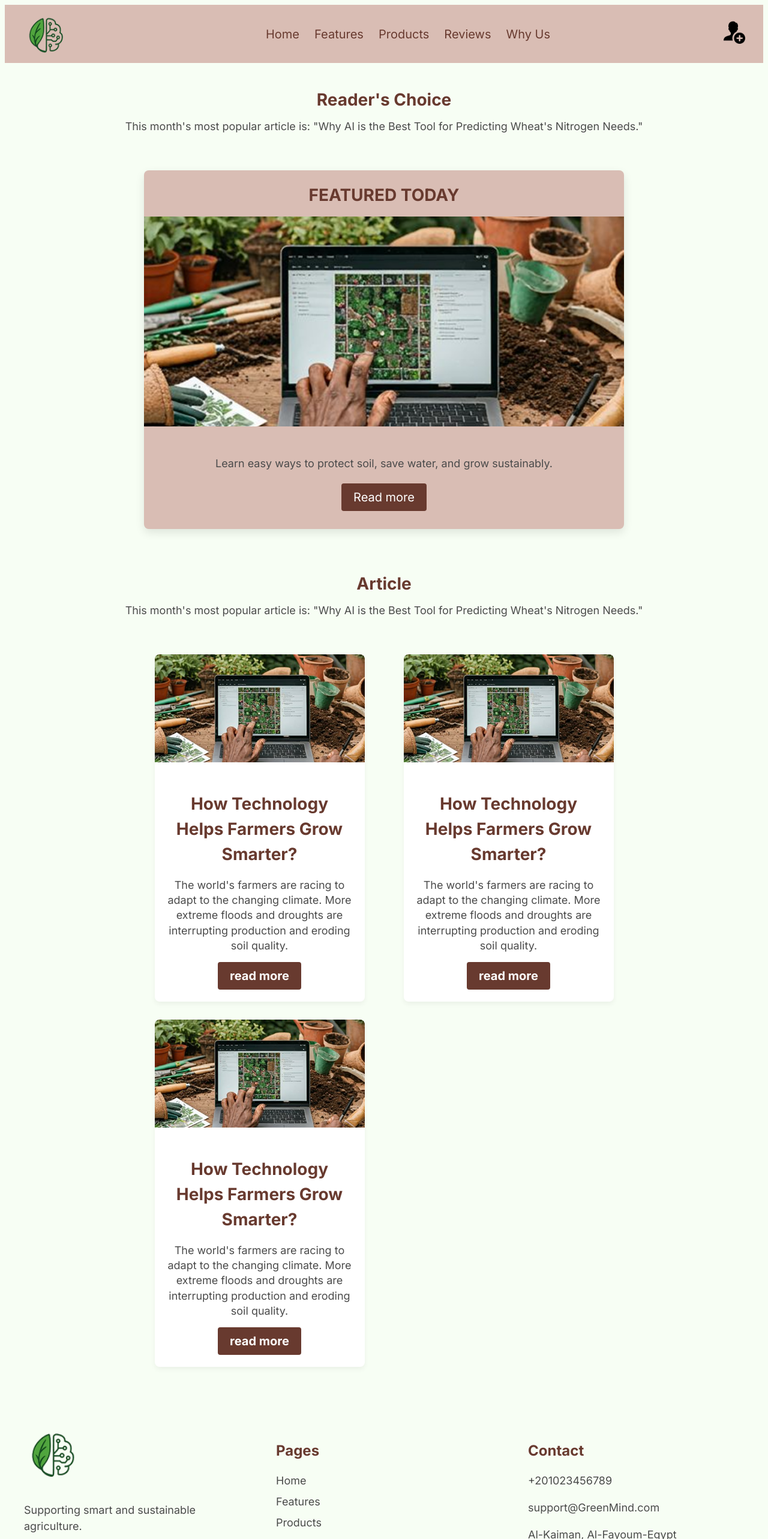
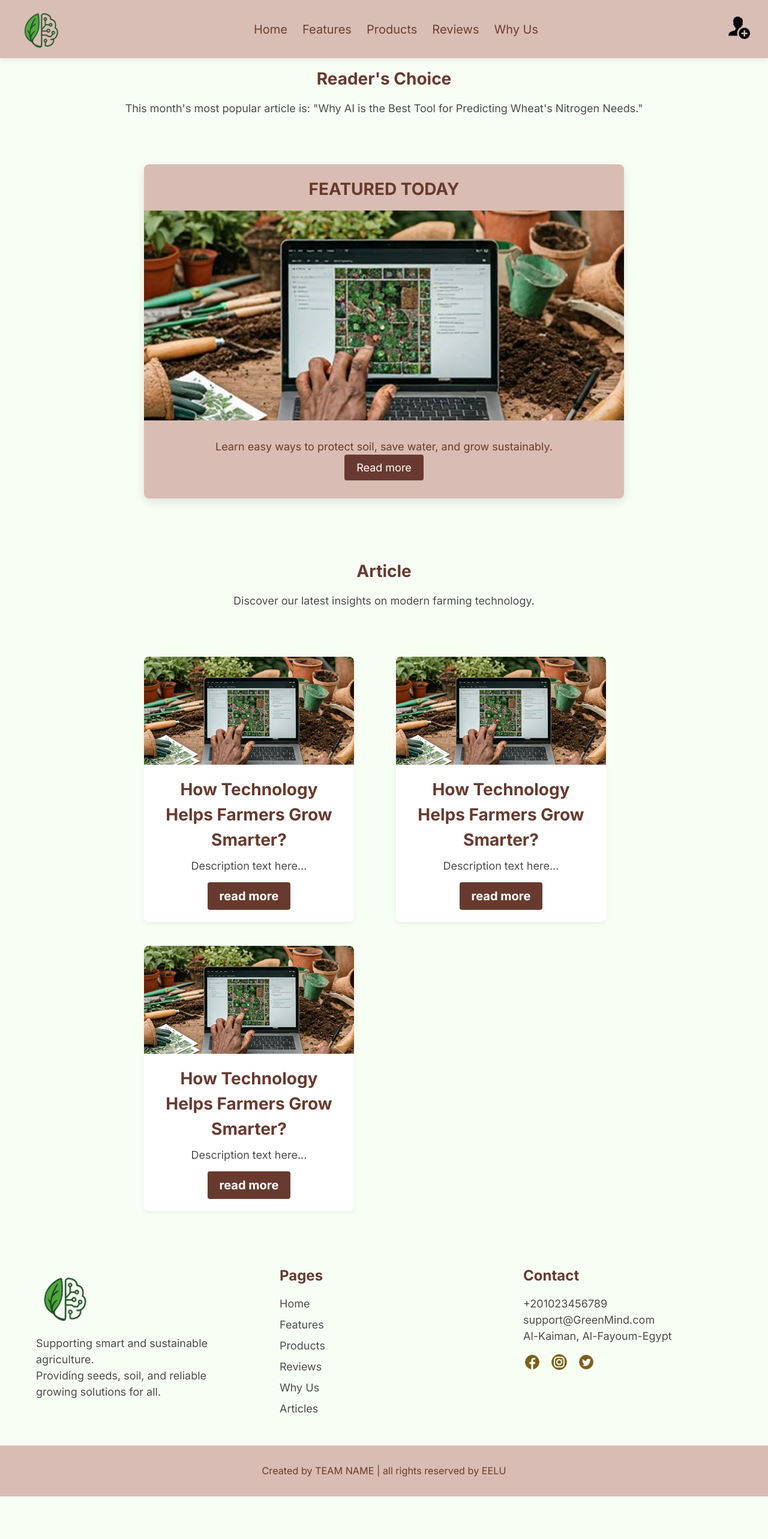
Before and after one commit to salmassamy/GreenMind-Project, a React (Vite) app: page / in a window 1280 px wide. Shown: the top 2566 px of the page at 60% size. After the commit the page ends 2495 px from the top, so only its background shows below. Built offline with nearby package versions, Linux system fonts and the light colour scheme.

Commit message:
feat: Final updates and preparation for review on ArticlePage

```diff
--- a/src/index.css
+++ b/src/index.css
@@ -1,8 +1,7 @@
 @import url('https://fonts.googleapis.com/css2?family=Inter:wght@400;700;800;900&display=swap');
 
 @import url('./styles/variables.css');
-
-د* {
+* {
   box-sizing: border-box;
   margin: 0;
   padding: 0;
--- a/src/pages/ArticlePage.jsx
+++ b/src/pages/ArticlePage.jsx
@@ -3,9 +3,9 @@ import ArticleCard from '../components/ArticleCard';
 import articleImage from '../assets/Article Image.png';
 
 const ARTICLES_DATA = [
- { id: 1, title: "How Technology Helps Farmers Grow Smarter?", description: "The world's farmers are racing to adapt to the changing climate. More extreme floods and droughts are interrupting production and eroding soil quality.", link: "#", imageUrl: articleImage },
- { id: 2, title: "How Technology Helps Farmers Grow Smarter?", description: "The world's farmers are racing to adapt to the changing climate. More extreme floods and droughts are interrupting production and eroding soil quality.", link: "#", imageUrl: articleImage },
- { id: 3, title: "How Technology Helps Farmers Grow Smarter?", description: "The world's farmers are racing to adapt to the changing climate. More extreme floods and droughts are interrupting production and eroding soil quality.", link: "#", imageUrl: articleImage },
+ { id: 1, title: "How Technology Helps Farmers Grow Smarter?", description: "Description text here...", link: "#", imageUrl: articleImage },
+ { id: 2, title: "How Technology Helps Farmers Grow Smarter?", description: "Description text here...", link: "#", imageUrl: articleImage },
+ { id: 3, title: "How Technology Helps Farmers Grow Smarter?", description: "Description text here...", link: "#", imageUrl: articleImage },
 ];
 
 function ArticlePage() {
@@ -18,7 +18,7 @@ function ArticlePage() {
     <div className="featured-today-box">
         <h3 className="featured-main-title">FEATURED TODAY</h3>
         <div className="featured-image-wrapper">
-            <img src={articleImage} alt="Featured Article" className="featured-image" />
+            <img src={articleImage} alt="Featured Article" />
         </div>
         <div className="featured-bottom-content">
             <p>Learn easy ways to protect soil, save water, and grow sustainably.</p>
@@ -27,7 +27,7 @@ function ArticlePage() {
     </div>
 
     <h2 className="readers-choice-title">Article</h2>
-    <p className="readers-choice-subtitle">This month's most popular article is: "Why AI is the Best Tool for Predicting Wheat's Nitrogen Needs."</p>
+    <p className="readers-choice-subtitle">Discover our latest insights on modern farming technology.</p>
 
     <div className="articles-grid">
         {ARTICLES_DATA.map(article => (
--- a/src/styles/ArticlePage.css
+++ b/src/styles/ArticlePage.css
@@ -2,34 +2,33 @@
 
 .article-page-layout {
     max-width: 1200px;
-    margin: 40px auto;
-    padding: 0 20px;
+    margin: 0 auto;
+    padding: 110px 20px 40px; /* مسافة علوية لتعويض الهيدر الثابت */
     text-align: center;
     background-color: var(--color-background);
 }
 
+/* توحيد كل عناوين الأقسام باللون البني */
 .readers-choice-title,
 .featured-main-title {
     text-align: center;
     font-size: var(--font-size-h3);
     font-weight: bold;
     color: var(--color-brown-text);
-    margin-bottom: 10px;
+    margin-bottom: 15px;
 }
 
 .readers-choice-subtitle {
     font-size: var(--font-size-base);
-    font-weight: 400;
     color: var(--color-text-light);
     margin-top: 0;
-    margin-bottom: 60px;
-    text-align: center;
+    margin-bottom: 80px; /* مسافة كبيرة بين القسم الأول والثاني */
 }
 
 .featured-today-box {
     background-color: var(--color-header-footer-bg);
     max-width: 800px;
-    margin: 40px auto 70px auto; /* زودنا الـ margin السفلية لـ 70px لتبعد عن كلمة Article */
+    margin: 0 auto 100px auto; /* مسافة كبيرة تحت الصندوق المميز */
     border-radius: 8px;
     overflow: hidden;
     display: flex;
@@ -52,19 +51,11 @@
     width: 100%;
     height: 100%;
     object-fit: cover;
-    display: block;
 }
 
 .featured-bottom-content {
     background-color: var(--color-light-brown);
     padding: 30px 40px;
-    text-align: center;
-}
-
-.featured-bottom-content p {
-    font-size: var(--font-size-base);
-    color: var(--color-text-light);
-    margin-bottom: 20px;
 }
 
 .read-more-featured {
@@ -74,12 +65,7 @@
     text-decoration: none;
     border-radius: 4px;
     display: inline-block;
-    font-size: var(--font-size-button);
     transition: background-color 0.3s;
-}
-
-.read-more-featured:hover {
-    background-color: var(--color-secondary-light);
 }
 
 .articles-grid {
@@ -87,6 +73,5 @@
     grid-template-columns: 1fr 1fr;
     max-width: 800px;
     margin: 0 auto;
-    gap: 30px;
-    justify-items: center;
+    gap: 40px;
 }
--- a/src/styles/Footer.css
+++ b/src/styles/Footer.css
@@ -92,7 +92,9 @@
 .footer-bottom {
     background-color: var(--color-header-footer-bg);
     text-align: center;
-    padding: 15px 0;
-    font-size: 0.85em;
+    padding: 30px 0;
+    font-size: 0.9em;
     color: var(--color-secondary);
+    width: 100%;
+    margin-top: 0;
 }
--- a/src/styles/Header.css
+++ b/src/styles/Header.css
@@ -1,27 +1,35 @@
 @import url('./variables.css');
 
 .main-header {
-    background-color: var(--color-header-footer-bg);
+    position: fixed; /* جعل الهيدر ثابتاً */
+    top: 0;
+    left: 0;
+    width: 100%;
+    z-index: 1000;
+
+    background-color: var(--color-header-footer-bg); /* لون موحد مع الفوتر */
+    opacity: 0.98;
+    backdrop-filter: blur(8px);
+
     display: flex;
     justify-content: space-between;
     align-items: center;
     padding: 5px 30px;
+    box-shadow: 0 2px 10px rgba(0, 0, 0, 0.1);
 }
 
 .logo-link {
     display: inline-block;
-    transition: transform 0.3s ease, opacity 0.3s;
+    transition: transform 0.3s ease;
 }
 
 .logo-link:hover {
     transform: scale(1.05);
-    opacity: 0.9;
 }
 
 .header-logo {
     width: 80px;
     height: 80px;
-    display: block;
 }
 
 .main-nav ul {
@@ -35,15 +43,6 @@
     color: var(--color-text);
     font-size: var(--font-size-large);
     font-weight: 500;
-    transition: color 0.3s;
-}
-
-.main-nav a:hover {
-    color: var(--color-primary);
-}
-
-.user-access {
-    /* تنسيق الآيكون */
 }
 
 .user-icon-img {
```
